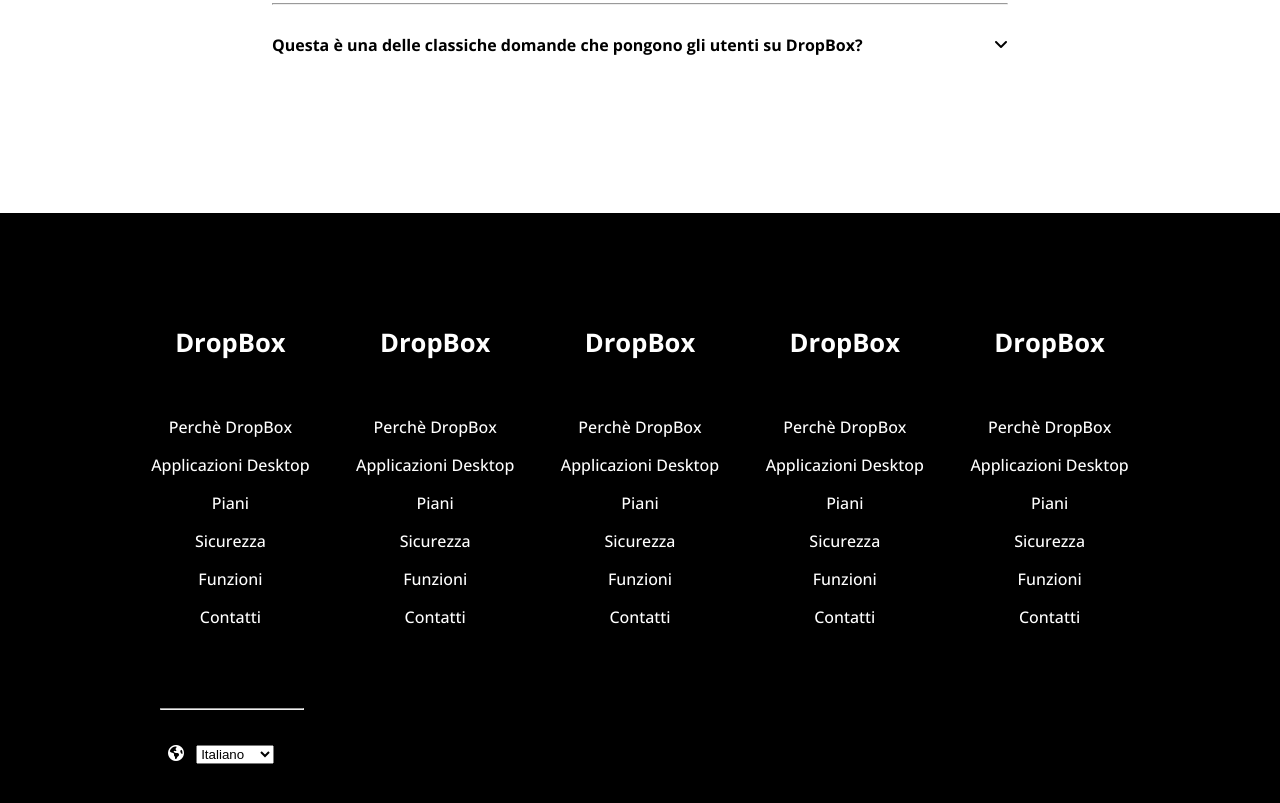
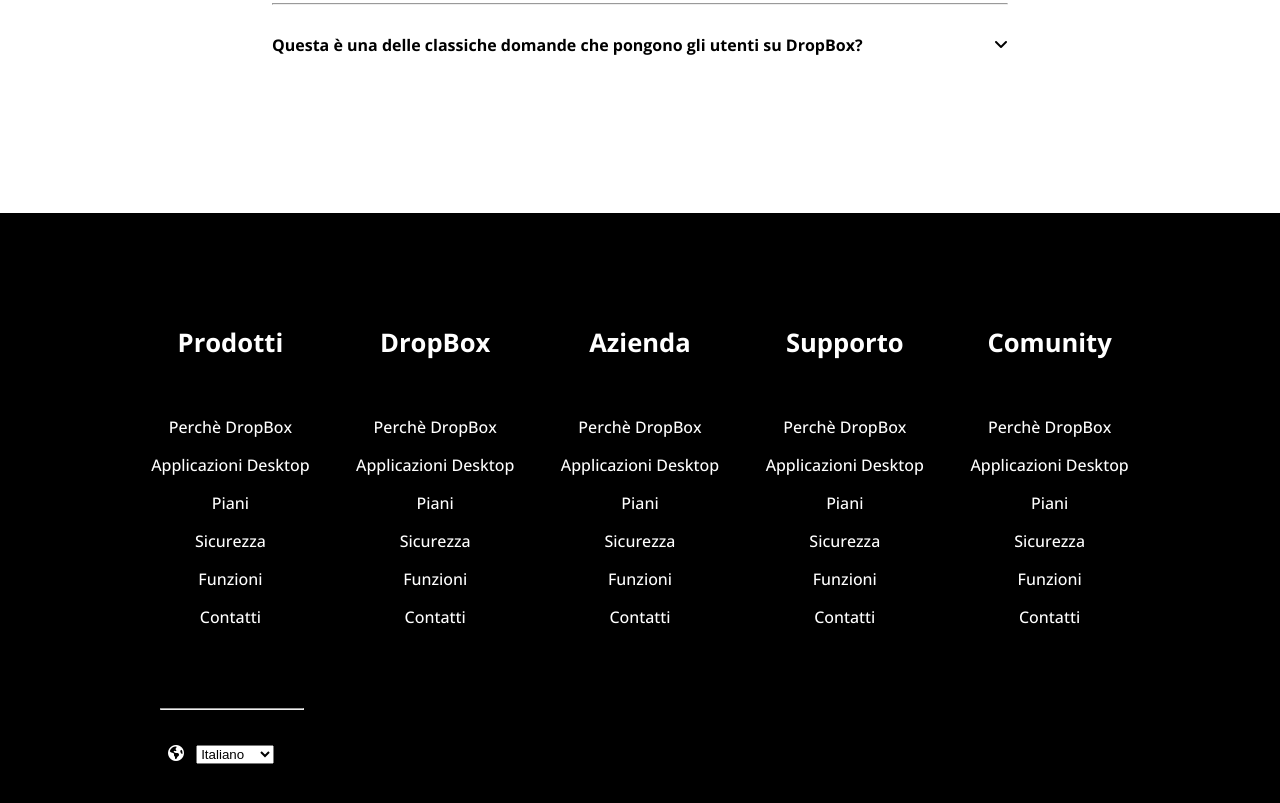
Before and after one commit to AlexanderDerevliov/htmlcss-dropbox, a plain HTML site: page index.html in a window 1280 px wide. Shown: the part 5993-6796 px from the top of the page. Drawn offline with nearby package versions, Linux system fonts and the light colour scheme.

Commit message:
laste improvements on footer

```diff
--- a/css/style.css
+++ b/css/style.css
@@ -564,11 +564,11 @@ nav {
     display: none;
 }
 
-.questions-answer:active .visible1 {
+.questions-answer:active .visible1  {
     display: block;
 }
 
-.questions-answer:active .visible2 {
+.questions-answer:active .visible2  {
     display: block;
     height: 100px;
     font-size: 1rem;
--- a/index.html
+++ b/index.html
@@ -568,7 +568,7 @@
                             </p>
                             <p class="visible2">Questa è la risposta che vedranno in hover</p>
                         </div>
-                        <i class="fa-solid fa-angle-down"></i>
+                        <i  class="fa-solid fa-angle-down"></i>
 
 
                     </div>
@@ -589,7 +589,7 @@
                 <div class="row-footer">
 
                     <div class="col-footer">
-                        <h3>DropBox</h3>
+                        <h3>Prodotti</h3>
                         <ul class="footer-li">
                             <li><a href="">Perchè DropBox</a></li>
                             <li><a href="">Applicazioni Desktop</a></li>
@@ -613,7 +613,7 @@
                     </div>
 
                     <div class="col-footer">
-                        <h3>DropBox</h3>
+                        <h3>Azienda</h3>
                         <ul class="footer-li">
                             <li><a href="">Perchè DropBox</a></li>
                             <li><a href="">Applicazioni Desktop</a></li>
@@ -625,7 +625,7 @@
                     </div>
 
                     <div class="col-footer">
-                        <h3>DropBox</h3>
+                        <h3>Supporto</h3>
                         <ul class="footer-li">
                             <li><a href="">Perchè DropBox</a></li>
                             <li><a href="">Applicazioni Desktop</a></li>
@@ -637,7 +637,7 @@
                     </div>
 
                     <div class="col-footer">
-                        <h3>DropBox</h3>
+                        <h3>Comunity</h3>
                         <ul class="footer-li">
                             <li><a href="">Perchè DropBox</a></li>
                             <li><a href="">Applicazioni Desktop</a></li>
```
